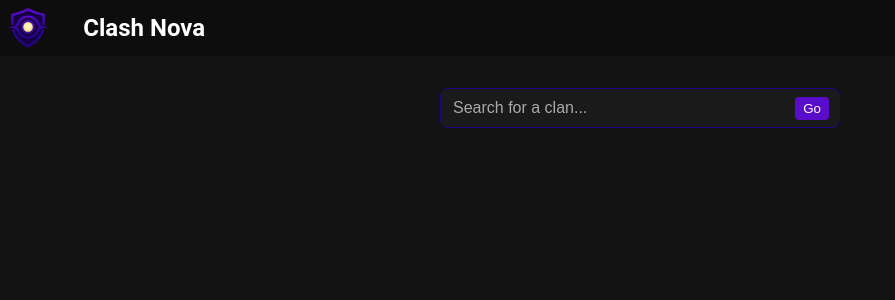
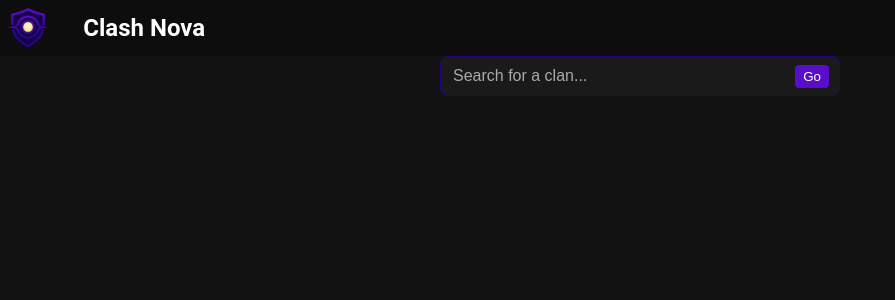
Before and after one commit to B3n9219/Clash-Nova, a React (Vite) app: page / in a window 1280 px wide. Shown: the top 300 px of the page, without its empty margins (0-895 px from the left). Built offline with nearby package versions, Linux system fonts and the light colour scheme.

Commit message:
Removed the unnecessary main container

```diff
--- a/src/App.jsx
+++ b/src/App.jsx
@@ -12,9 +12,7 @@ function App() {
                 <img src={logo} alt="Clash Nova Logo"/>
                 <h2>Clash Nova</h2>
             </nav>
-            <div className={styles.main}>
-                <Outlet />
-            </div>
+            <Outlet />
         </div>
 )
 }
--- a/src/App.module.css
+++ b/src/App.module.css
@@ -6,14 +6,6 @@
     /*background-repeat: no-repeat;*/
     /*background-size: cover;*/
     /*background-position: center;*/
-}
-
-.main {
-    flex: 1;                /* fill remaining space */
-    display: flex;
-    flex-direction: column; /* stack banner + tabs + table-wrapper vertically */
-    overflow: hidden;       /* prevent spilling */
-    padding: 2rem;
 }
 
 
```
